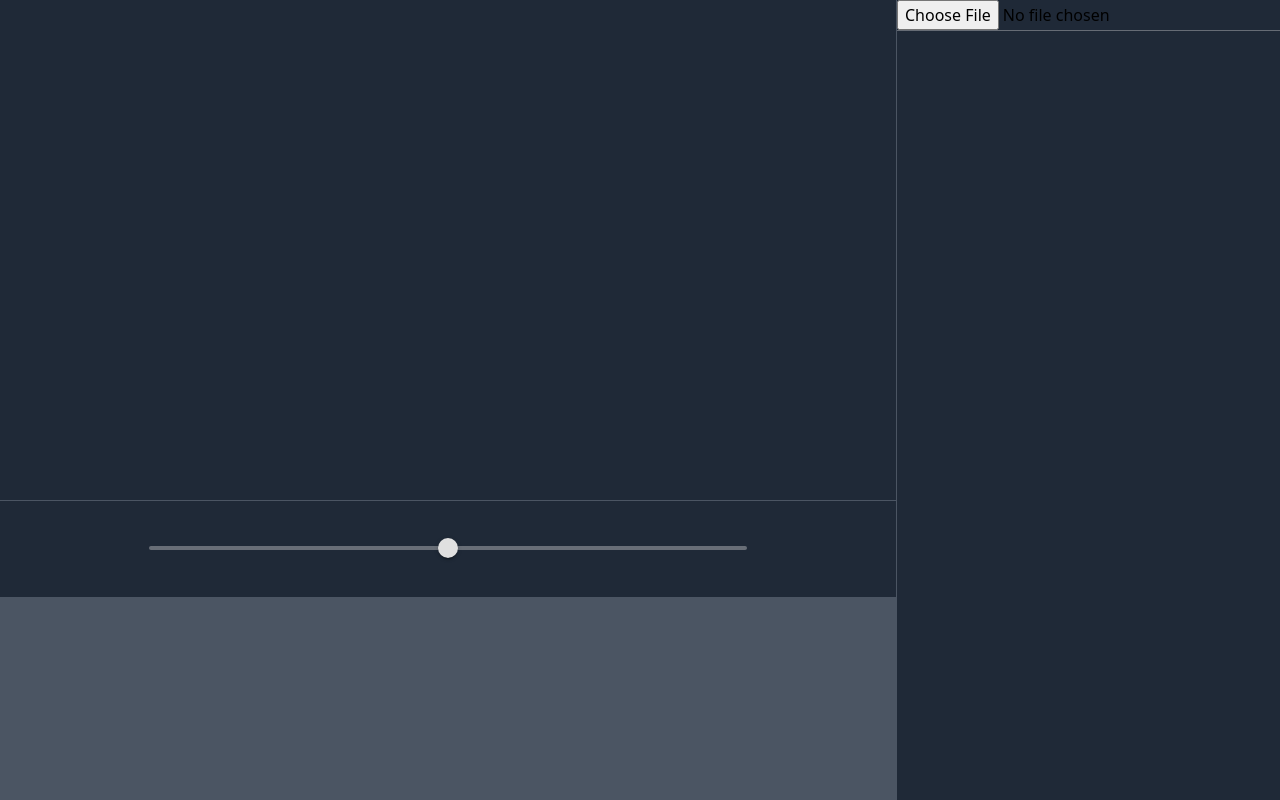
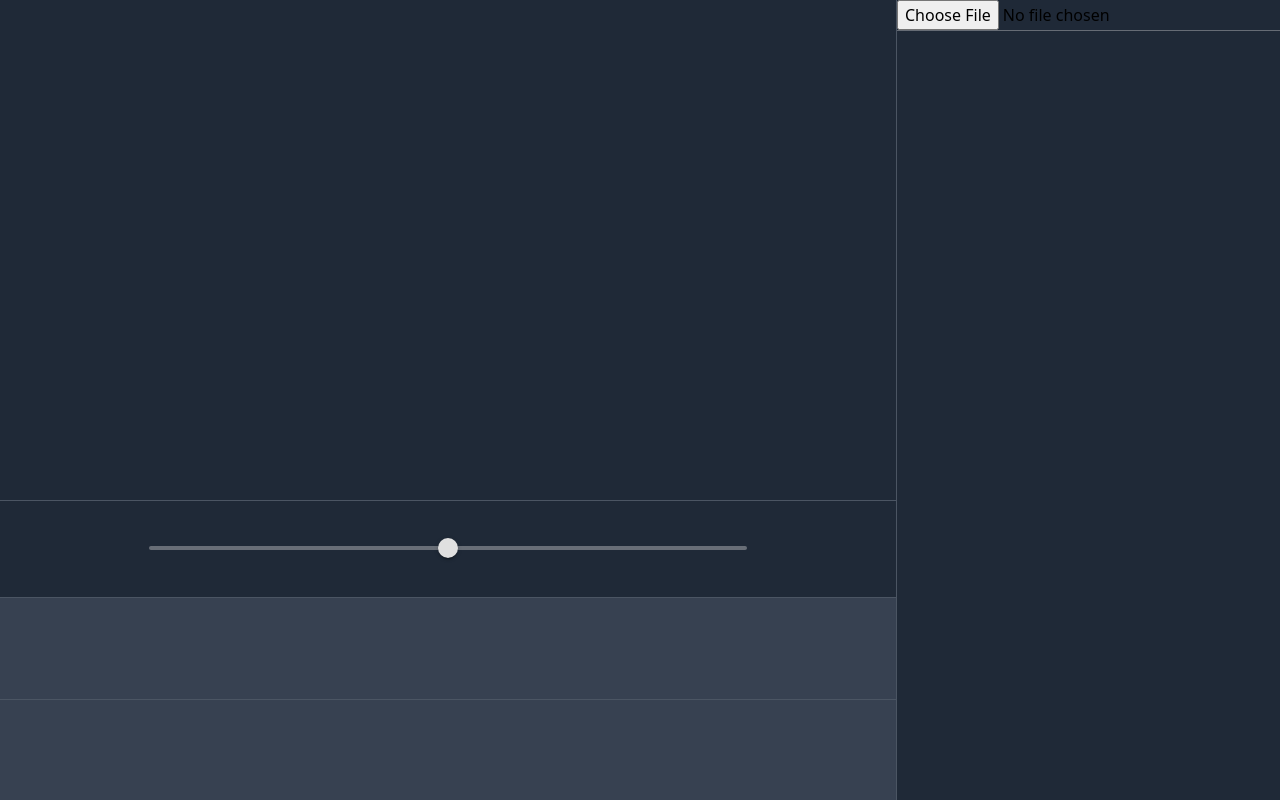
Before and after one commit to enze-l/simple-dj, a React (Create React App) app: page / in a window 1280 px wide. Built offline with nearby package versions, Linux system fonts and the light colour scheme.

Commit message:
Fix shifting height if both songs are loaded

```diff
--- a/src/App.tsx
+++ b/src/App.tsx
@@ -103,7 +103,7 @@ function App() {
               />
             </div>
           </div>
-          <div className="h-40 bg-gray-600">
+          <div className="h-40 bg-gray-700">
             <Waveform
               toggle={togglePlayerOne}
               audioContext={audioContext}
@@ -114,7 +114,7 @@ function App() {
               close={togglePLayerOneClose}
             />
           </div>
-          <div className="h-40 bg-gray-600">
+          <div className="h-40 bg-gray-700">
             <Waveform
               toggle={togglePlayerTwo}
               audioContext={audioContext}
--- a/src/Visualizer/Waveform.tsx
+++ b/src/Visualizer/Waveform.tsx
@@ -52,7 +52,7 @@ function Waveform({
           scrollParent: true,
           minPxPerSec: 100,
           barWidth: 1,
-          height: 160,
+          height: 158,
           hideScrollbar: true,
         });
 
```
